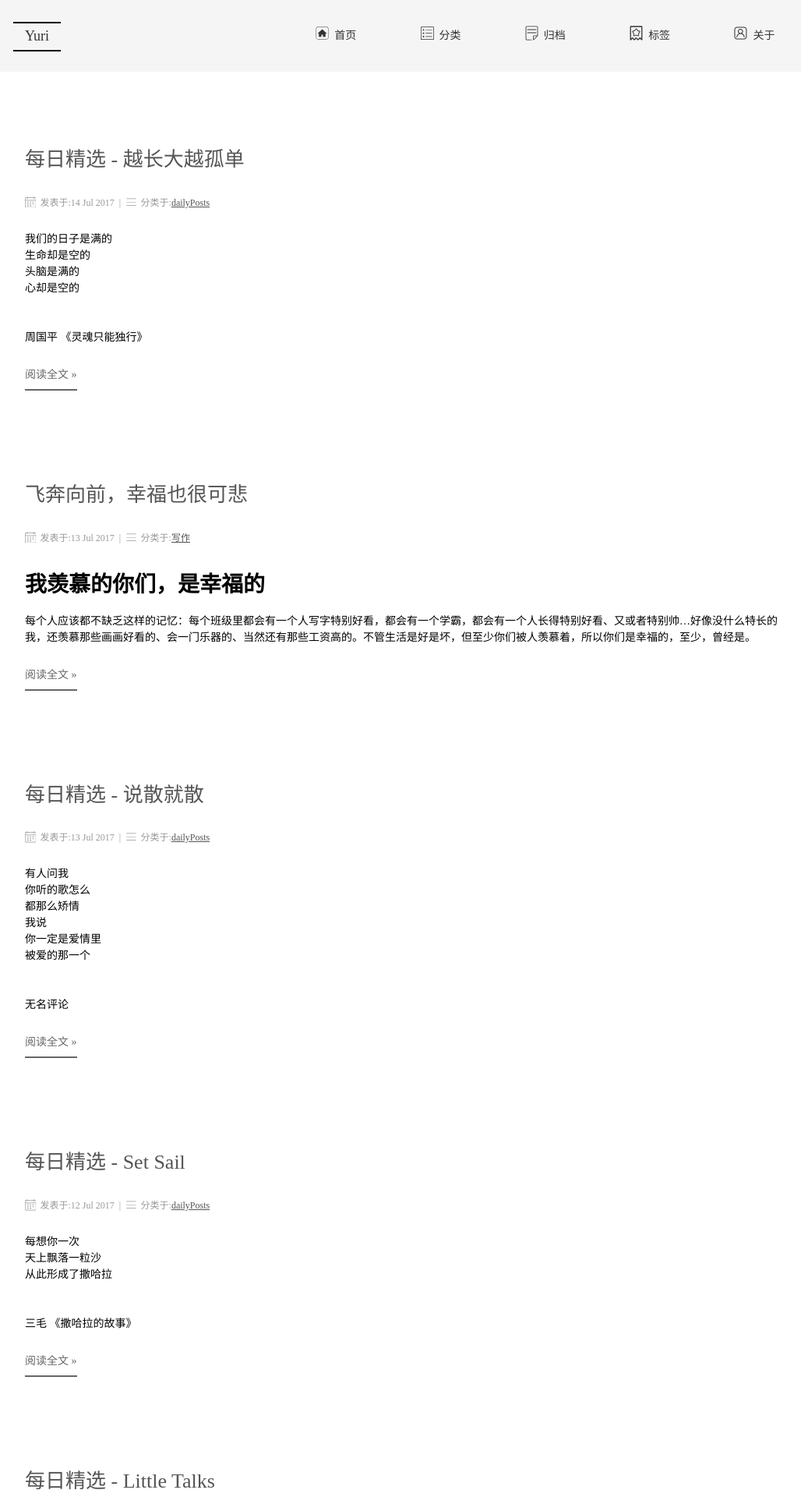
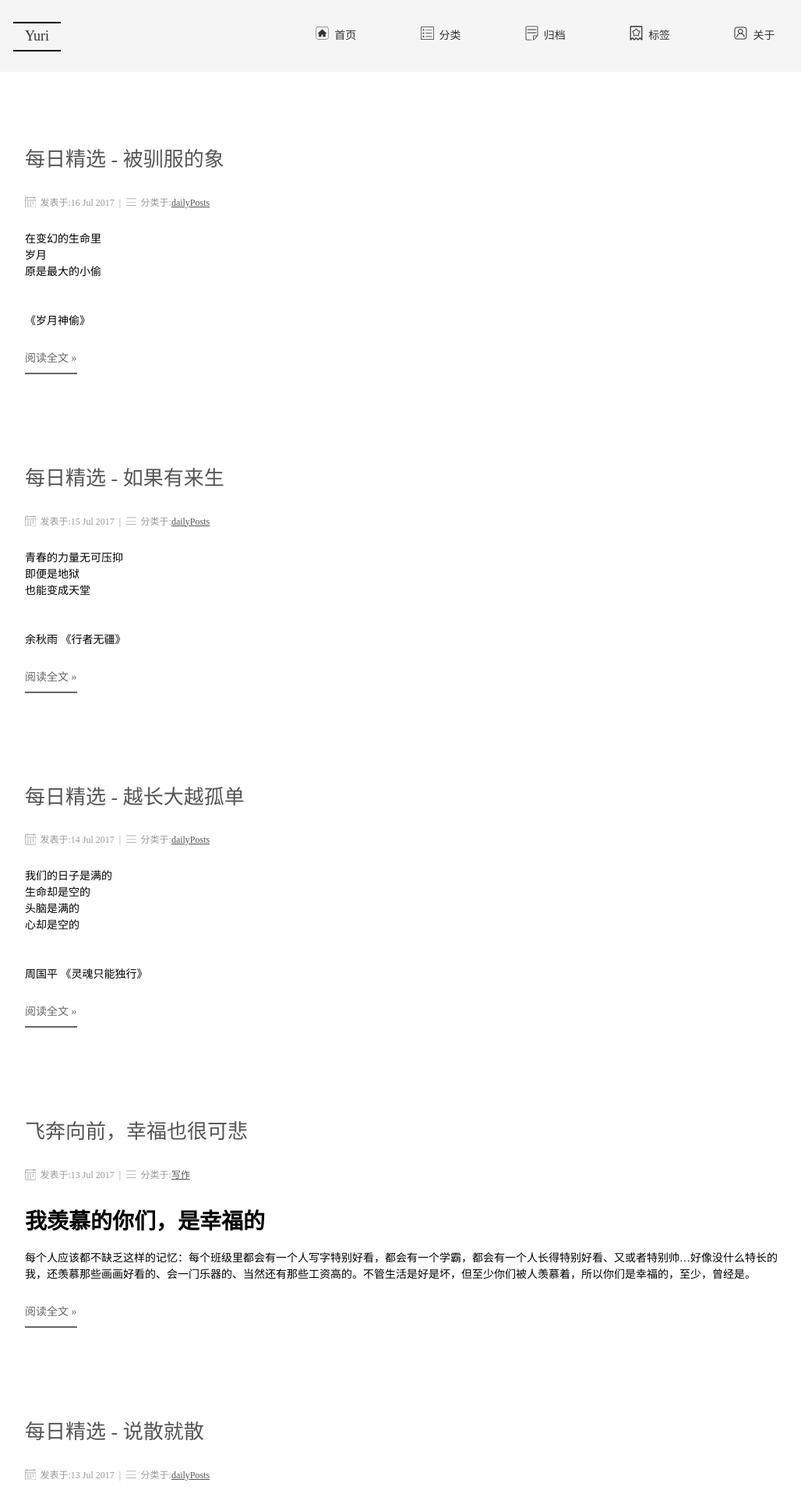
Before and after one commit to tayy10/yuri_gmf, a Jekyll site: the page built from index.html, in a window 1280 px wide. Shown: the top 1920 px of the page at 78% size, without its empty margins (113-1141 px from the left). Built offline with Jekyll 4.4.1, drawn with Linux system fonts in a browser that asks for light colours; the list of posts is cut into pages by our own code; comment, search, counter and statistics services are not loaded; some of the changed text lies outside the part shown.

Commit message:
add post

```diff
--- /dev/null
+++ b/_posts/2017-07-15-daily-post.md
@@ -0,0 +1,21 @@
+---
+layout: daily_post
+title: 每日精选
+categories: dailyPosts
+tag: [dailyPosts]
+excerpt_separator: <!--more-->
+description: 图片、文字、歌曲每日推荐，定时更新
+keywords: 每日精选,推荐,歌曲推荐,图文推荐,定时更新,如果有来生,余秋雨,行者无疆
+noToc: true
+music_name: 如果有来生
+music_src: http://music.163.com/song/media/outer/url?id=31877627.mp3
+music_album: http://p1.music.126.net/KSzhzVf28UcbNC7Cgp6pMQ==/3265549577354121.jpg
+pic_src: https://i.loli.net/2017/07/14/596893be33b8e.jpg
+pic_alt: 每日推荐美图
+---
+
+青春的力量无可压抑
+即便是地狱
+也能变成天堂
+<br/>
+余秋雨 《行者无疆》
--- /dev/null
+++ b/_posts/2017-07-16-daily-post.md
@@ -0,0 +1,21 @@
+---
+layout: daily_post
+title: 每日精选
+categories: dailyPosts
+tag: [dailyPosts]
+excerpt_separator: <!--more-->
+description: 图片、文字、歌曲每日推荐，定时更新
+keywords: 每日精选,推荐,歌曲推荐,图文推荐,定时更新,被驯服的象,岁月神偷
+noToc: true
+music_name: 被驯服的象
+music_src: http://music.163.com/song/media/outer/url?id=27747330.mp3
+music_album: http://p1.music.126.net/6ZbKlyanTl6KtNDpw2afmA==/1901055604511717.jpg
+pic_src: https://i.loli.net/2017/07/14/596893bf914ae.jpg
+pic_alt: 每日推荐美图
+---
+
+在变幻的生命里
+岁月
+原是最大的小偷
+<br/>
+《岁月神偷》
```
Also changed, not shown: _posts/2017-07-14-daily-post.md (+1 -1 lines).
